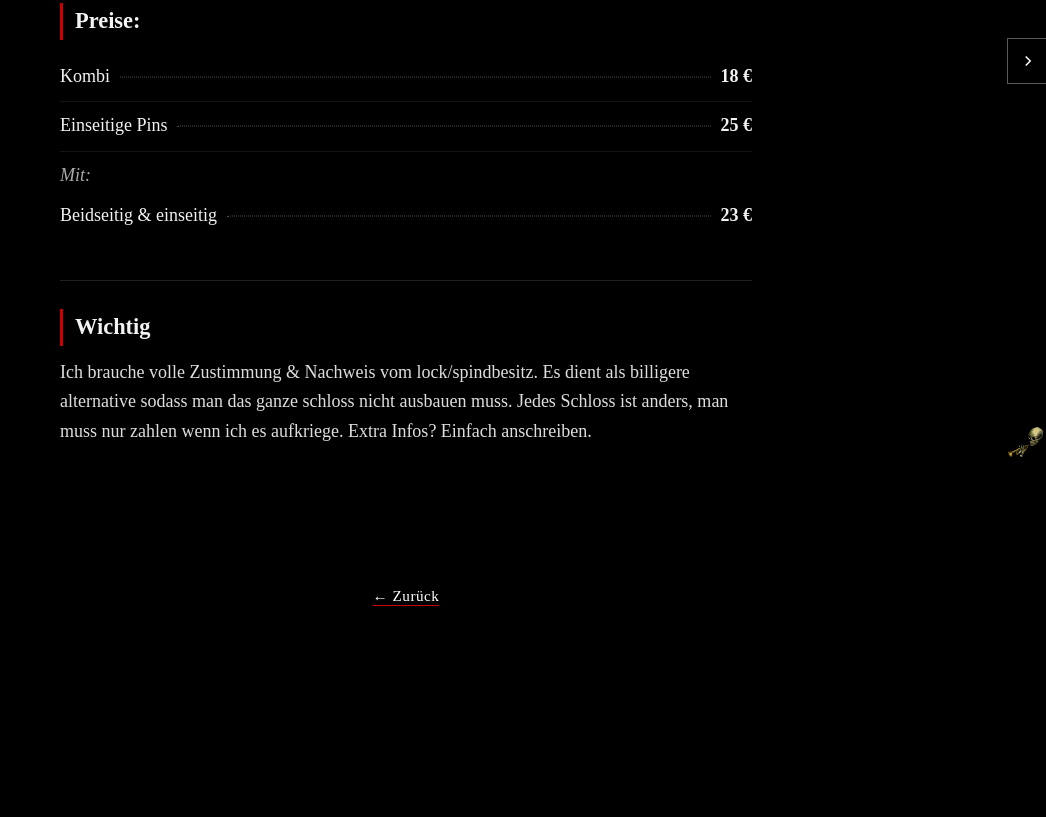
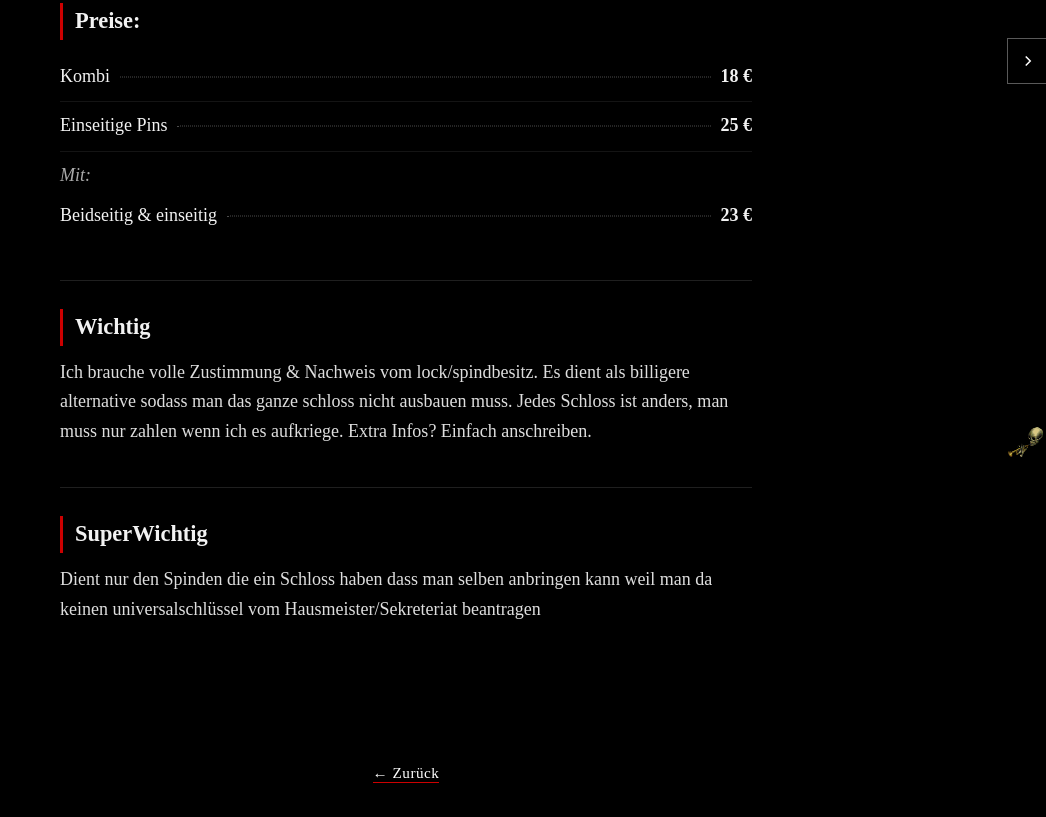
Before and after one commit to w4hkn/GratisGeld, a plain HTML site: page lock-assist.html in a window 1280 px wide. Shown: the part 339-1156 px from the top of the page, without its empty margins (234-1280 px from the left). Before the commit the page ends 1011 px from the top, so only its background shows below. Drawn offline with Linux system fonts and the light colour scheme.

Commit message:
Add SuperWichtig section with important notes

```diff
--- a/lock-assist.html
+++ b/lock-assist.html
@@ -41,10 +41,12 @@
         </li>
       </ul>
     </section>
-
     <section class="content-block">
       <h2>Wichtig</h2>
       <p>Ich brauche volle Zustimmung & Nachweis vom lock/spindbesitz. Es dient als billigere alternative sodass man das ganze schloss nicht ausbauen muss. Jedes Schloss ist anders, man muss nur zahlen wenn ich es aufkriege. Extra Infos? Einfach anschreiben.</p>
+    </section>    <section class="content-block">
+      <h2>SuperWichtig</h2>
+      <p>Dient nur den Spinden die ein Schloss haben dass man selben anbringen kann weil man da keinen universalschlüssel vom Hausmeister/Sekreteriat beantragen</p>
     </section>
   </main>
 
```
